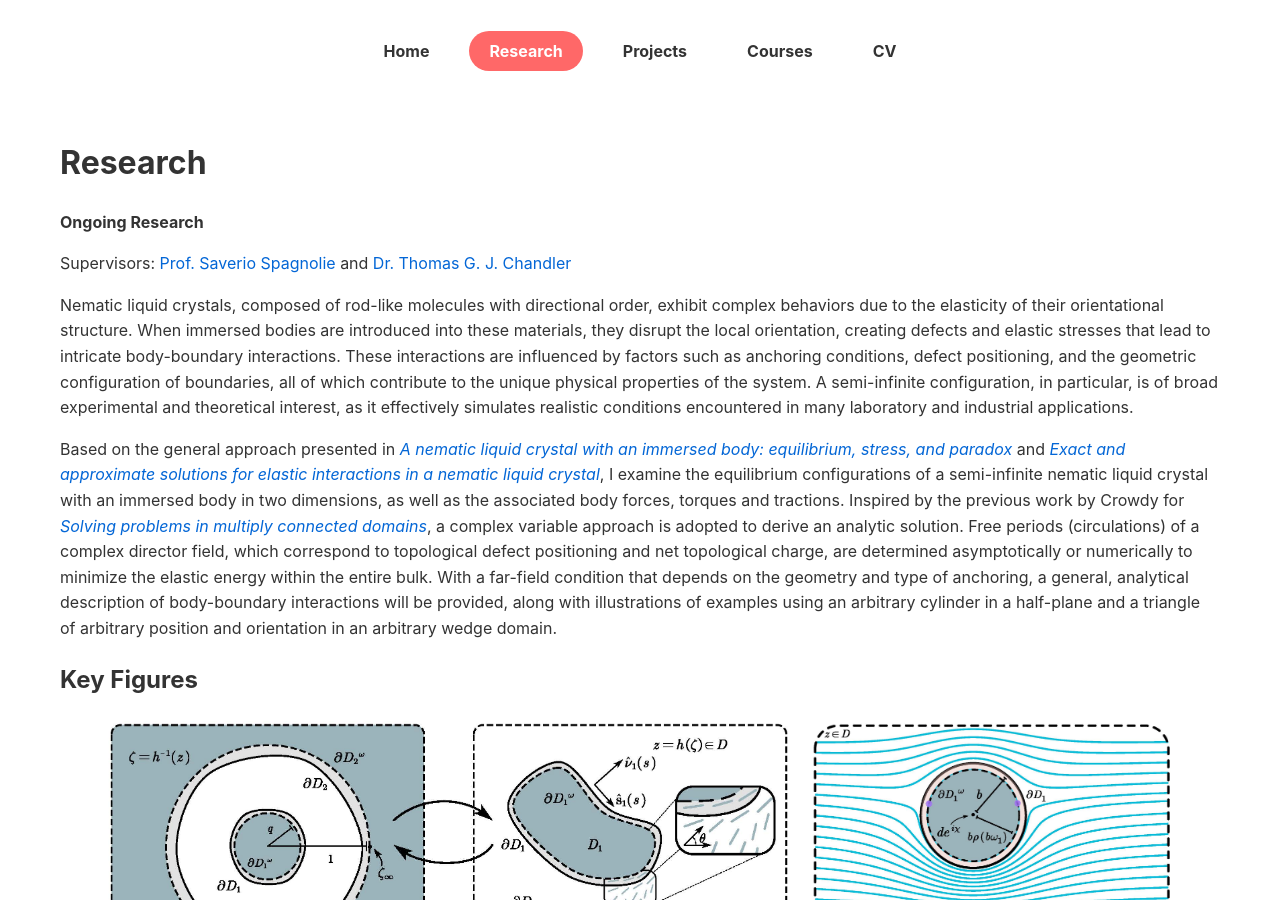
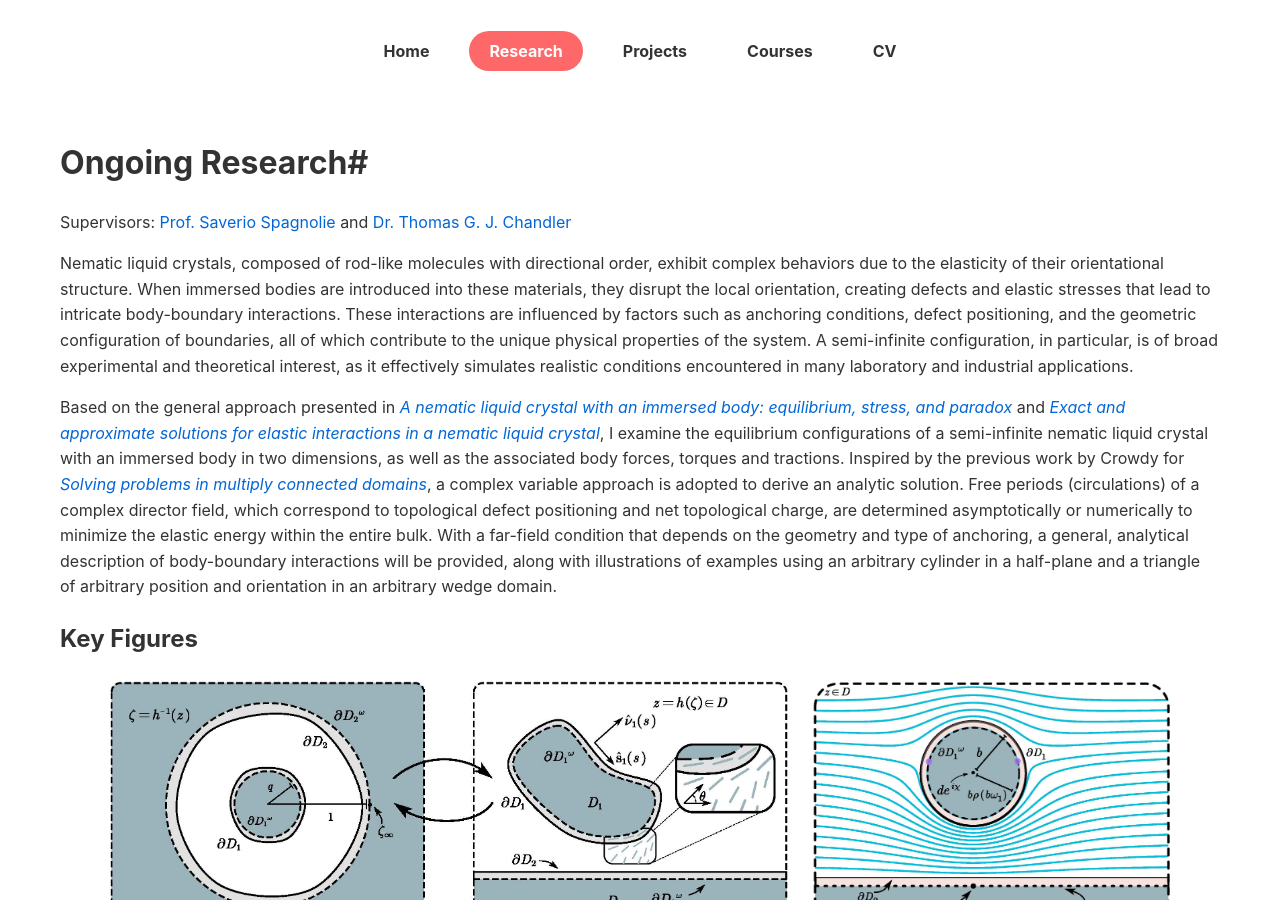
Before and after one commit to Yoon-1023/Yoon-1023.github.io, a Jekyll site: the page built from research.md, in a window 1280 px wide and 900 px high. Built offline with Jekyll 4.4.1, drawn with Linux system fonts in a browser that asks for light colours.

Commit message:
Update research.md

```diff
--- a/research.md
+++ b/research.md
@@ -4,8 +4,7 @@ title: "Research"
 permalink: /research/
 ---
 
-# Research
-**Ongoing Research**
+# Ongoing Research#
 
 Supervisors: [Prof. Saverio Spagnolie](https://people.math.wisc.edu/~spagnolie/) and [Dr. Thomas G. J. Chandler](https://people.math.wisc.edu/~tgchandler/)
 
```
